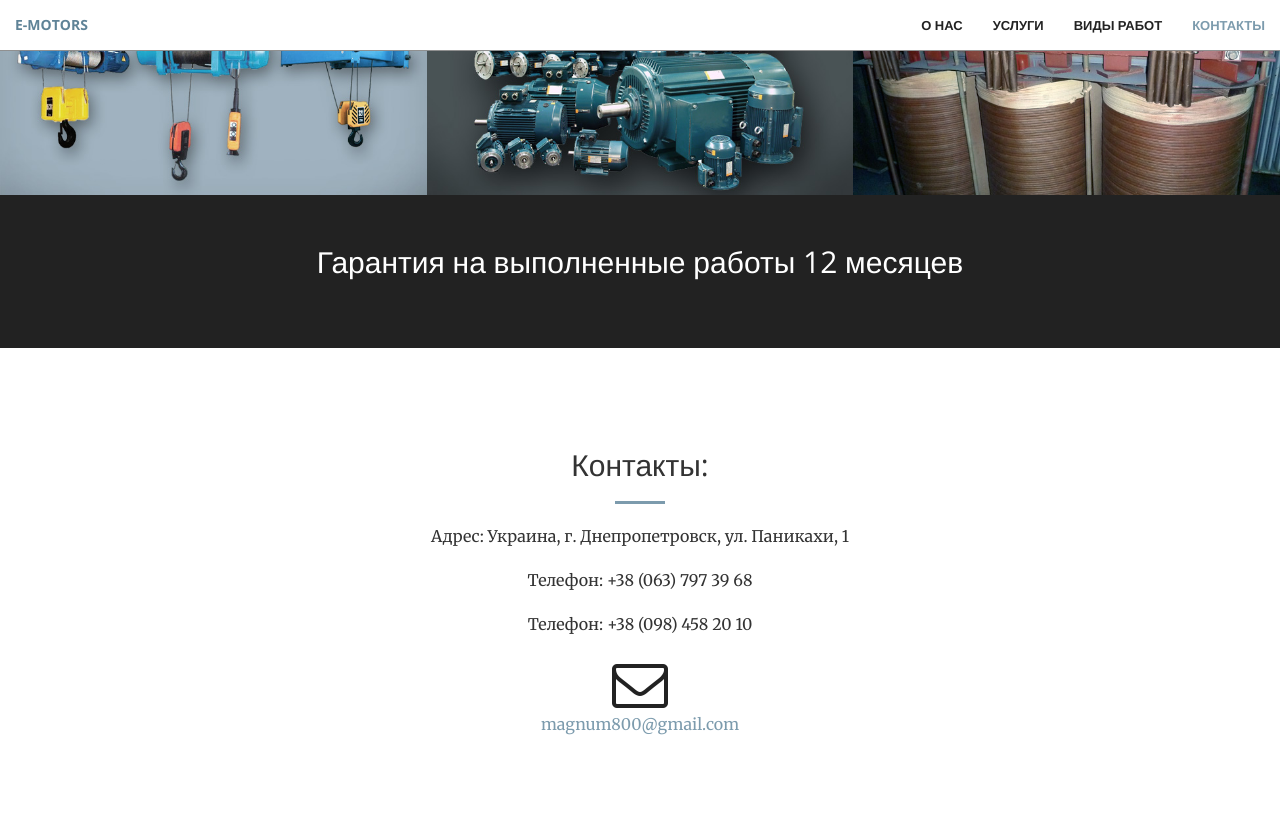
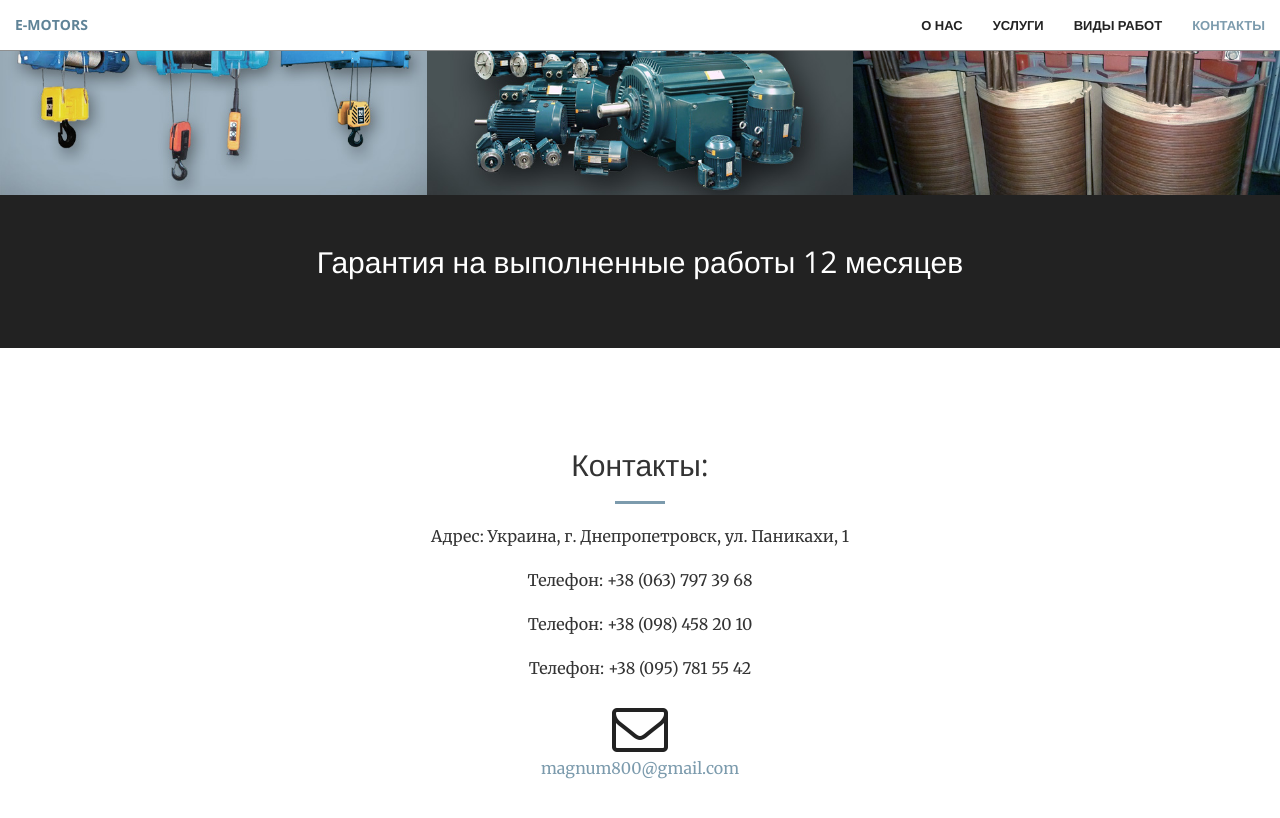
Before and after one commit to Magnum800/e-motors, a Jekyll site: the page built from index.html, in a window 1280 px wide and 900 px high, scrolled down 2135 px. Shown: the top 818 px of the window. Built offline with Jekyll 4.4.1, drawn with Linux system fonts in a browser that asks for light colours.

Commit message:
Update contact.html

```diff
--- a/_includes/contact.html
+++ b/_includes/contact.html
@@ -7,6 +7,7 @@
                 <p>Адрес: Украина, г. Днепропетровск, ул. Паникахи, 1 </p>
                 <p>Телефон: +38 (063) 797 39 68</p>
                 <p>Телефон: +38 (098) 458 20 10</p>
+                <p>Телефон: +38 (095) 781 55 42</p>
             </div>
         <div class="col-lg-8 col-lg-offset-2 text-center">
             <a href="mailto:{{ site.email }}">
```
